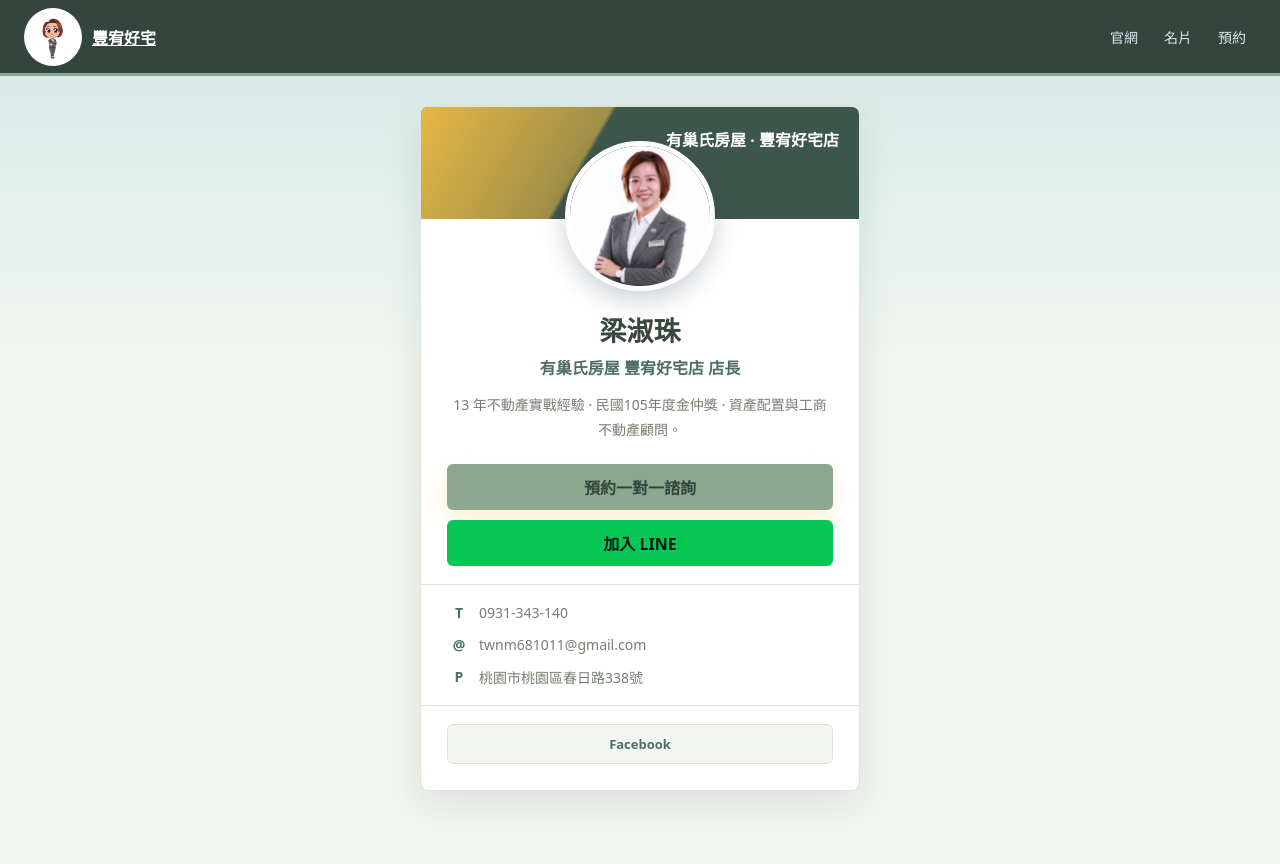
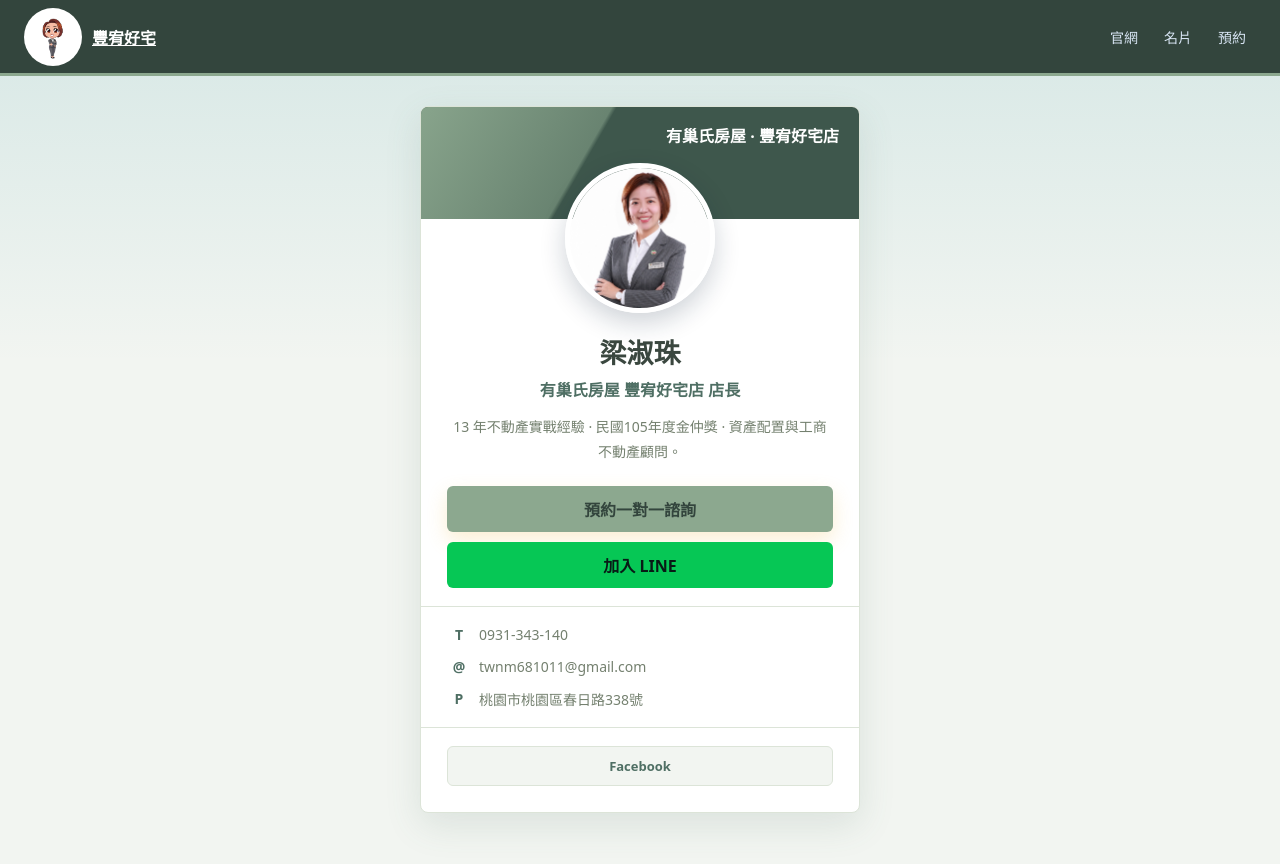
Before and after one commit to twnm681011/liang-shuzhu-booking-system, a Next.js app: page /card in a window 1280 px wide. Shown: the top 864 px of the page. Built offline with nearby package versions, Linux system fonts and the light colour scheme.

Commit message:
名片封面黃色漸層改淺綠色，並讓照片不再遮住店名文字
- card-cover 漸層色改用品牌淺綠 rgba(140,168,143)
- 縮小照片與封面的重疊範圍、文字改用 clamp 自適應字級，避免窄螢幕被照片蓋到

```diff
--- a/src/app/globals.css
+++ b/src/app/globals.css
@@ -254,16 +254,18 @@
 .card-cover {
   height: 112px;
   background:
-    linear-gradient(120deg, rgba(239, 189, 69, 0.95), rgba(239, 189, 69, 0.55) 38%, transparent 39%),
+    linear-gradient(120deg, rgba(140, 168, 143, 0.95), rgba(140, 168, 143, 0.55) 38%, transparent 39%),
     var(--navy-900);
-  padding: 20px;
+  padding: 16px 20px;
   color: #fff;
   font-weight: 900;
+  font-size: clamp(0.78rem, 3.6vw, 1rem);
   text-align: right;
+  white-space: nowrap;
 }
 
 .portrait-wrap {
-  margin-top: -78px;
+  margin-top: -56px;
   text-align: center;
 }
 
```
